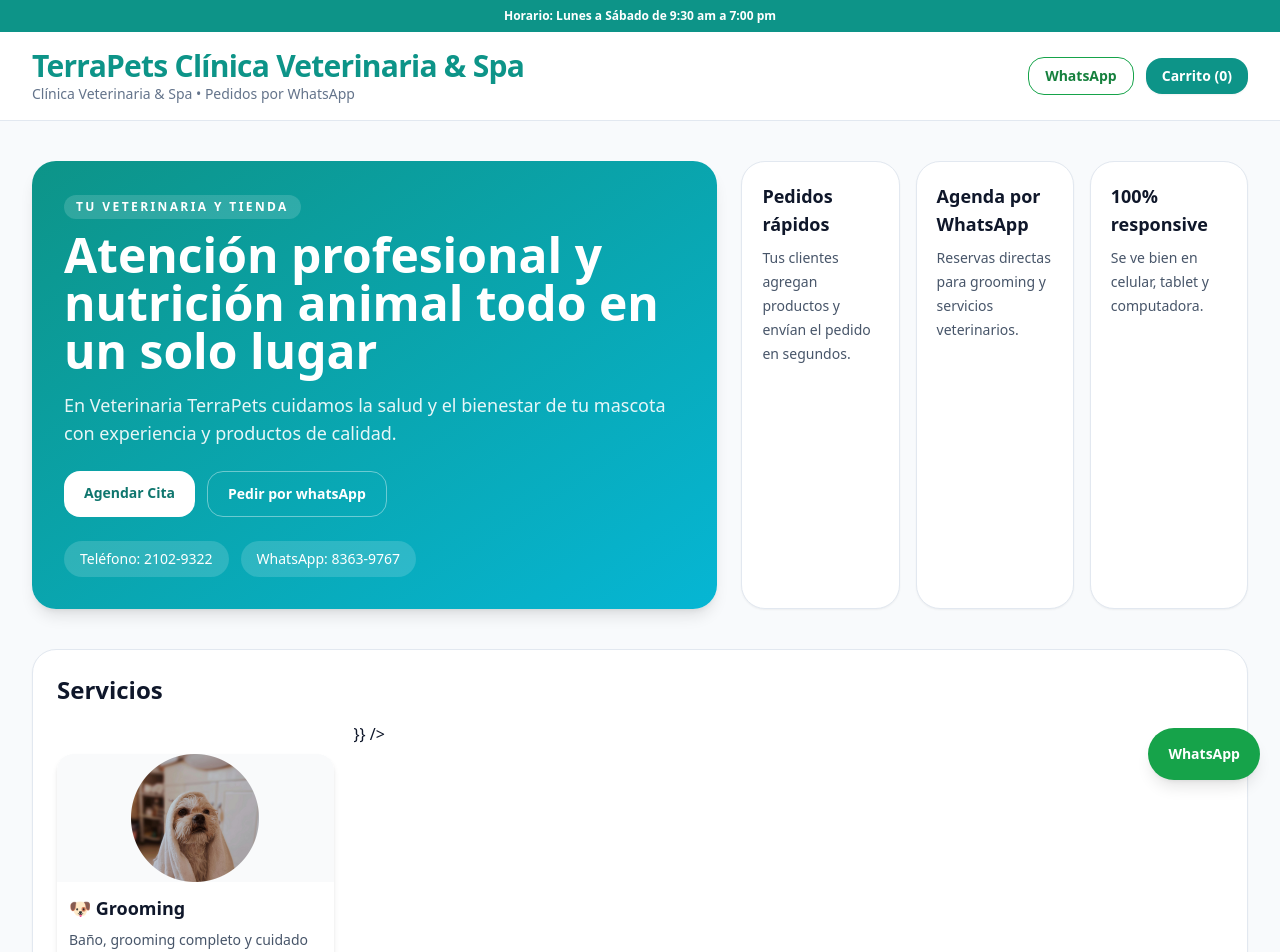
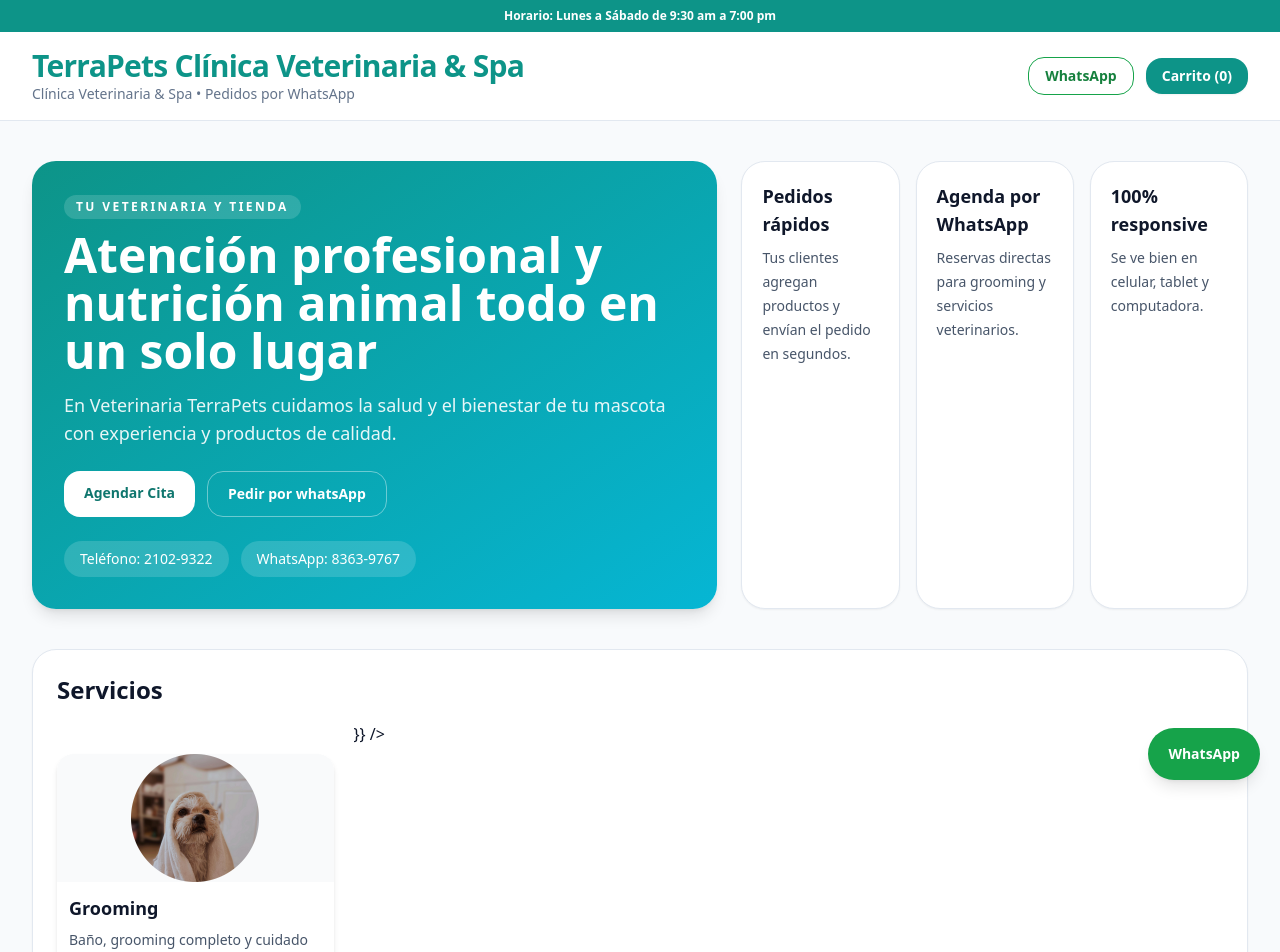
Before and after one commit to jcarsa23-tech/terrapets-web, a React (Vite) app: page / in a window 1280 px wide. Shown: the top 952 px of the page. Built offline with nearby package versions, Linux system fonts and the light colour scheme.

Commit message:
Update App.jsx

```diff
--- a/src/App.jsx
+++ b/src/App.jsx
@@ -225,7 +225,7 @@
           <div className="grid gap-5 sm:grid-cols-2 lg:grid-cols-4">
           <div className="mt-8 flex flex-col gap-6">
 <ServiceCard
-  title="🐶 Grooming"
+  title="Grooming"
   text="Baño, grooming completo y cuidado estético para tu mascota."
   url="https://wa.me/50683639767?text=Hola,%20quiero%20agendar%20un%20servicio"
   image="/images/grooming.png"
```
